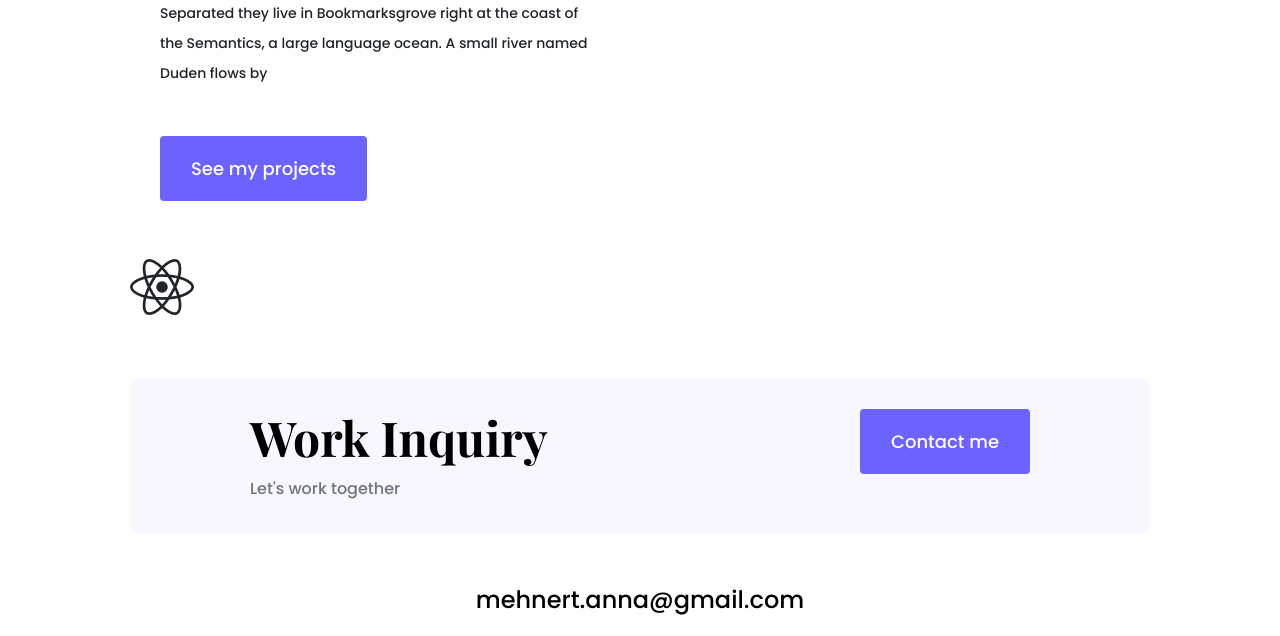
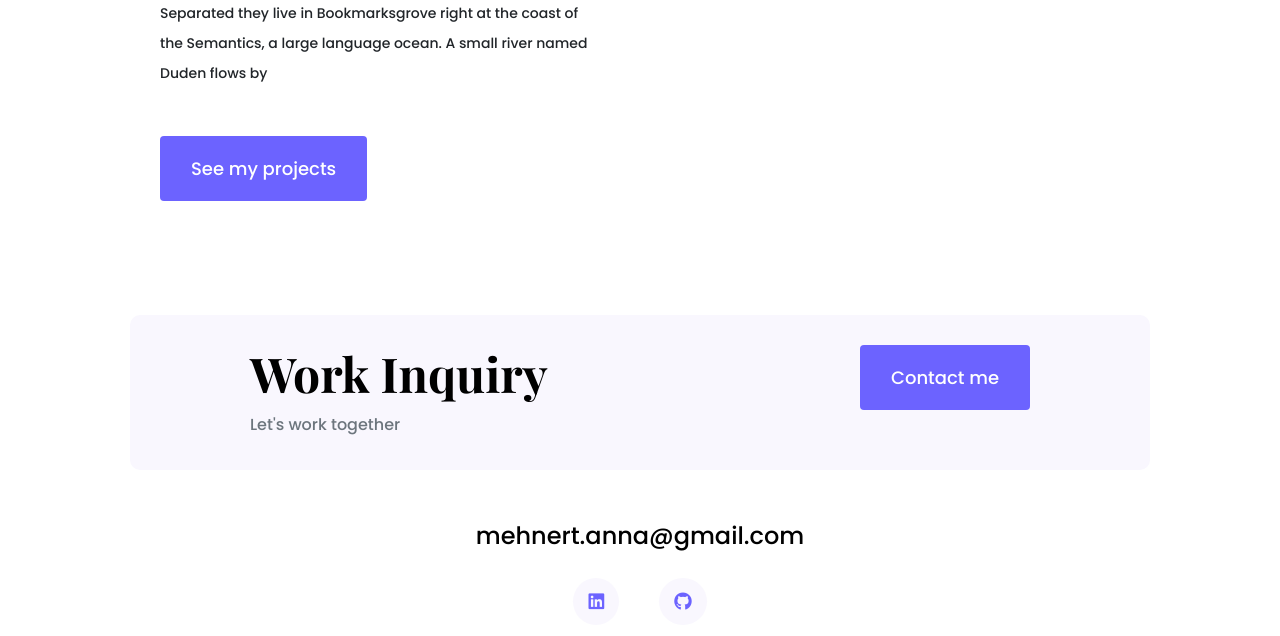
Before and after one commit to AnnaFLM/portfolio-project, a plain HTML site: page about.html in a window 1280 px wide. Shown: the part 464-1100 px from the top of the page. Drawn offline with nearby package versions, Linux system fonts and the light colour scheme.

Commit message:
Update about.html

```diff
--- a/about.html
+++ b/about.html
@@ -71,12 +71,6 @@
           <img src="images/profile.png" alt="profile-pic" class="img-fluid" />
         </div>
       </div>
-
-<div>
-    <i class="fab fa-react fa-4x"></i>
-</div>
-
-
       <footer>
         <div
           class="
```
